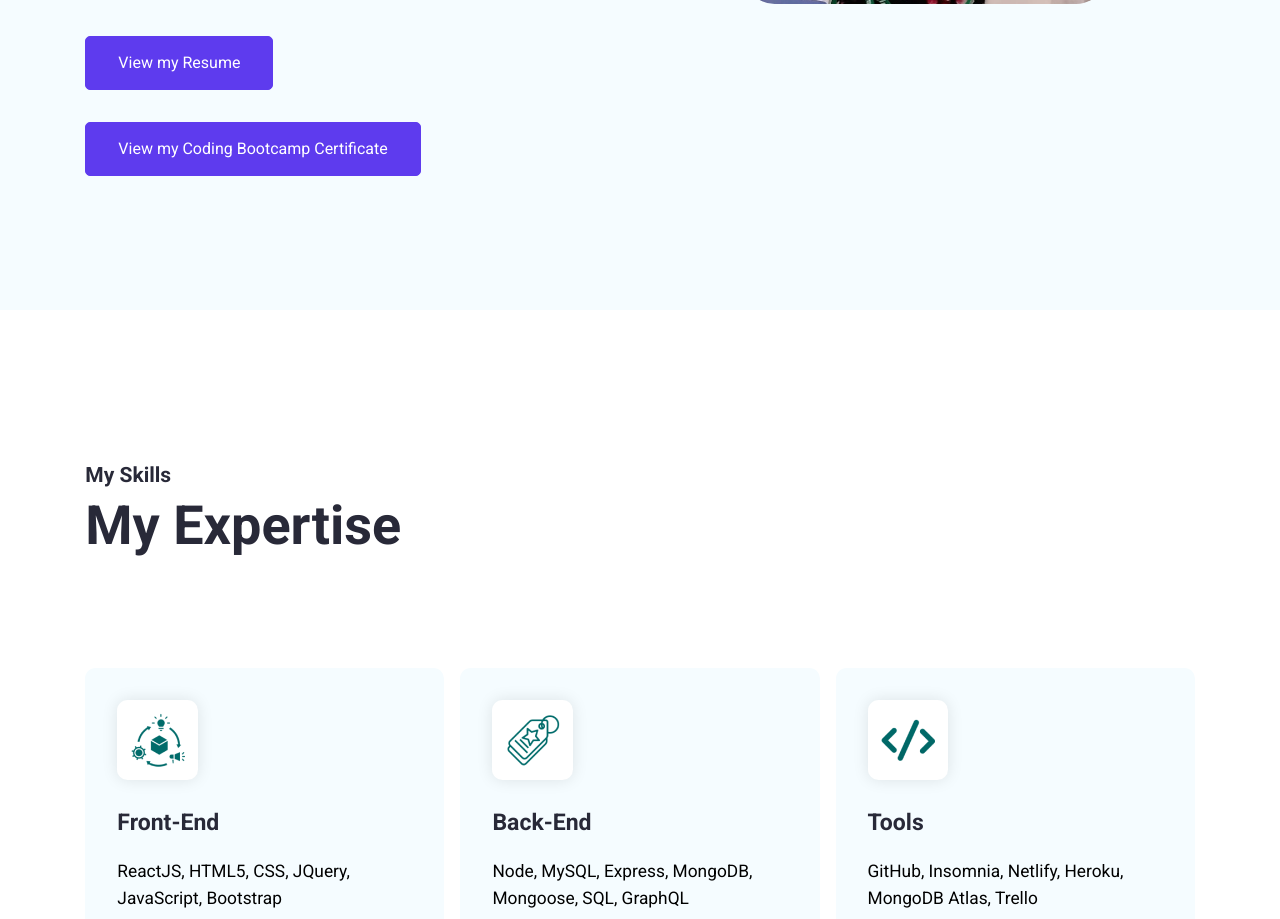
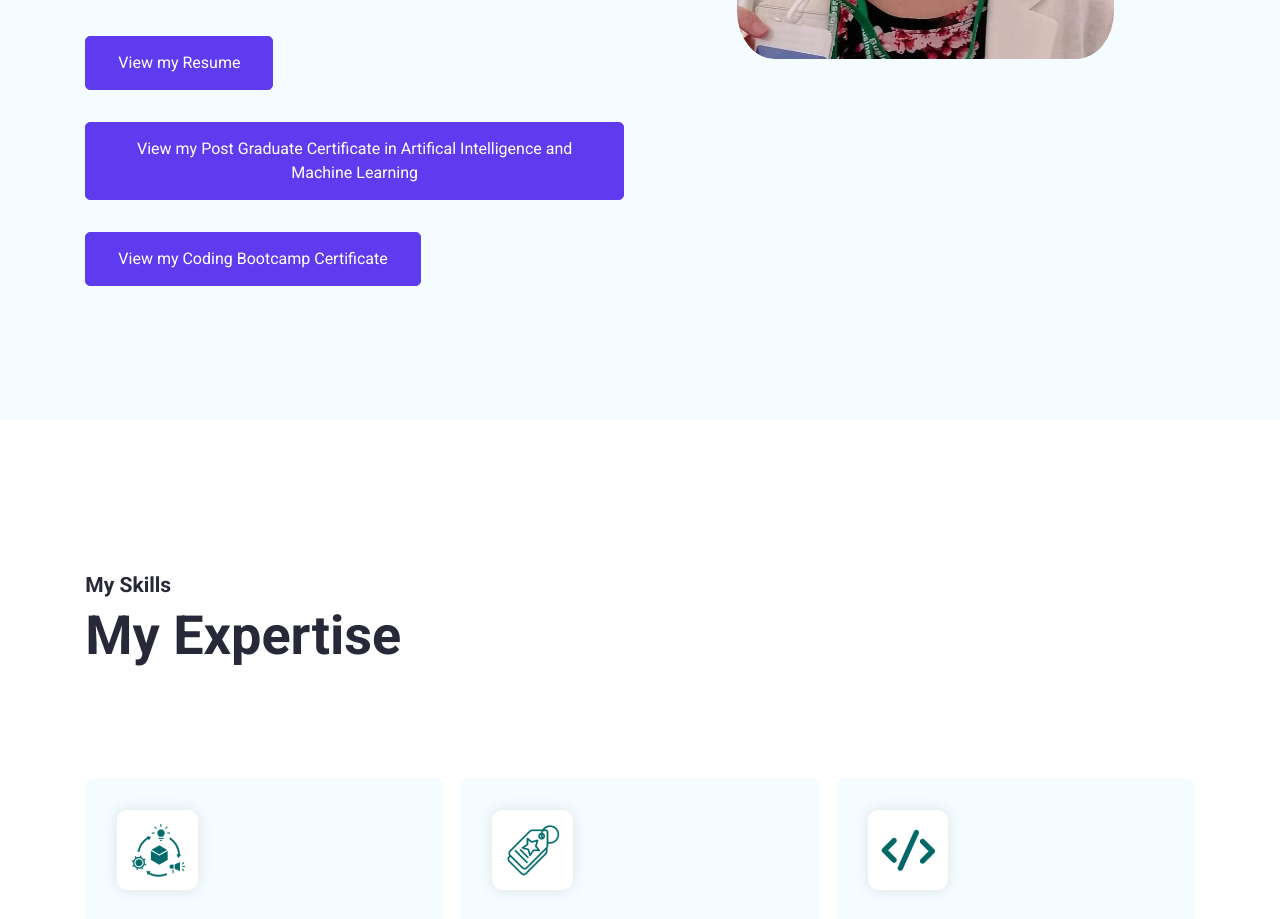
Before and after one commit to lindseycarlson23/new-react-portfolio, a React (Create React App) app: page / in a window 1280 px wide. Shown: the part 780-1699 px from the top of the page. Built offline with nearby package versions, Linux system fonts and the light colour scheme.

Commit message:
added PGP certificate to hero section

```diff
--- a/src/Pages/Home/HeroSection.jsx
+++ b/src/Pages/Home/HeroSection.jsx
@@ -23,6 +23,9 @@ export default function HeroSection() {
         <a href="./img/resume.pdf" target="_blank">
           <button className="btn btn-primary">View my Resume</button>
         </a>
+        <a href="./img/AIML.pdf" target="_blank">
+          <button className="btn btn-primary">View my Post Graduate Certificate in Artifical Intelligence and Machine Learning</button>
+        </a>
         <a href="./img/bootcamp_certificate.pdf" target="_blank">
           <button className="btn btn-primary">View my Coding Bootcamp Certificate</button>
         </a>
```
Also changed, not shown: 1 other file (tests, documents, lock files or other folders).
